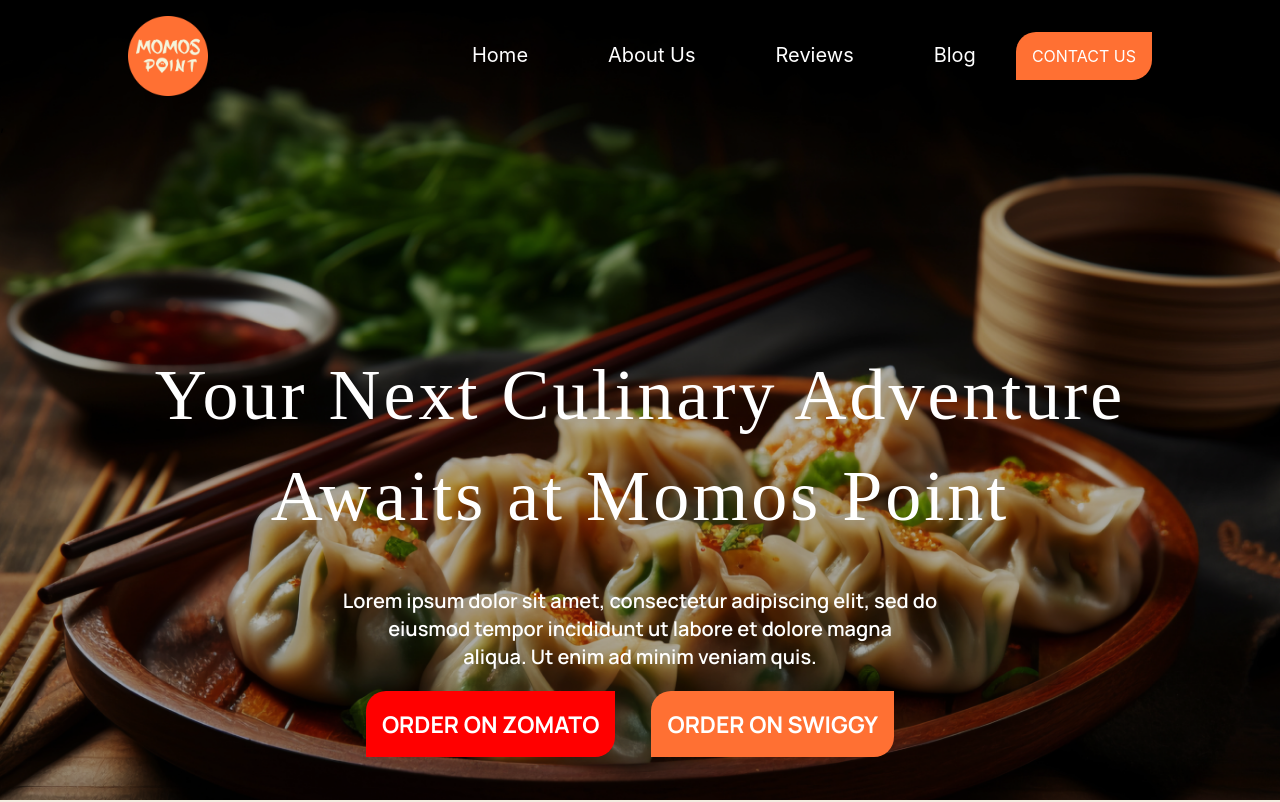
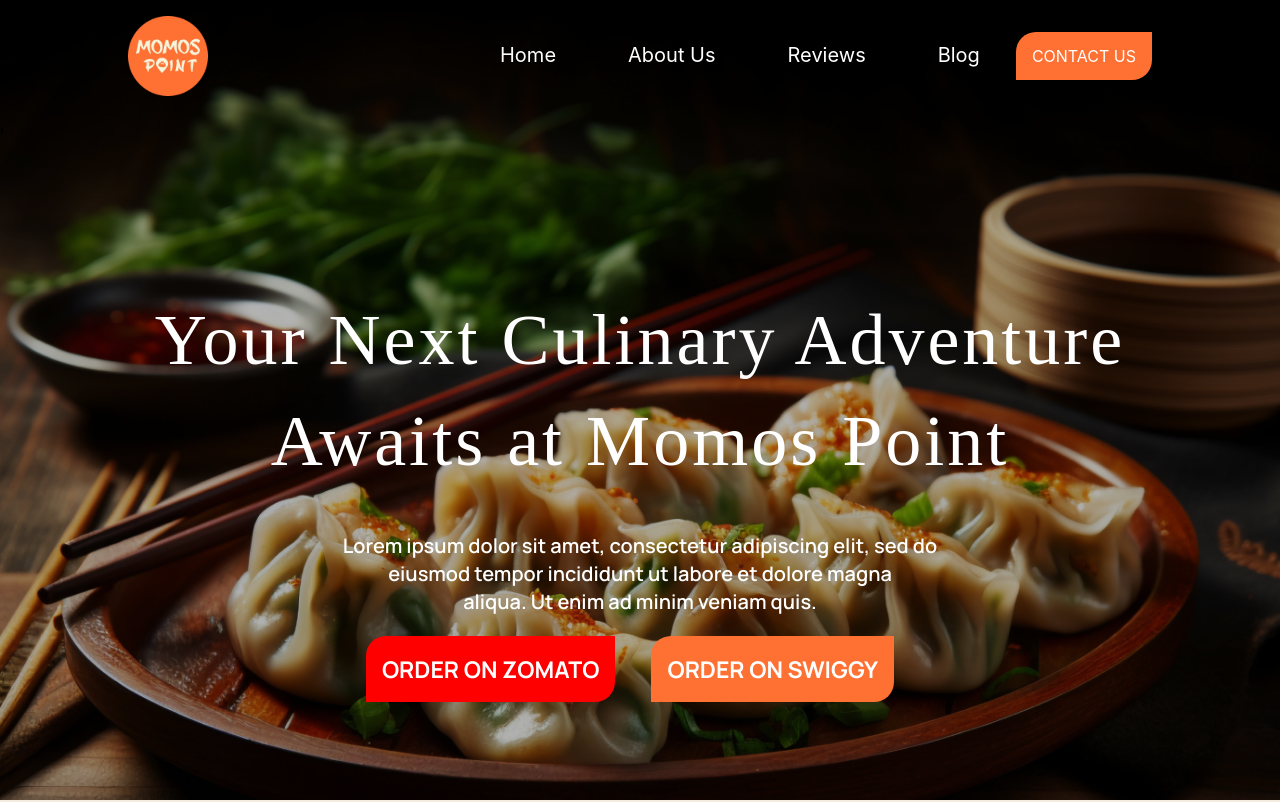
Before and after one commit to prabhat135/Momos-Point, a React (Vite) app: page /#/ in a window 1280 px wide. Shown: the top 802 px of the page. Built offline with nearby package versions, Linux system fonts and the light colour scheme; a web font is replaced by a local one.

Commit message:
main screen respomsive height issue solved

```diff
--- a/components/ContactForm.jsx
+++ b/components/ContactForm.jsx
@@ -208,7 +208,7 @@
             </div>
             <DialogActions>
               <div className="p-2 sm:p-4 md:p-6 justify-center items-center mx-auto text-center">
-                      <button type="submit" className="w-full contactusButton bg-white px-10 py-2 font-bold uppercase">Submit</button>
+                <button type="submit" className="w-full contactusButton bg-[#F3EDE1] px-10 py-2 font-bold uppercase">Submit</button>
               </div>
             </DialogActions>
           </form>
--- a/components/Header.jsx
+++ b/components/Header.jsx
@@ -57,10 +57,10 @@
                 <path strokeLinecap="round" strokeLinejoin="round" d="M3.75 6.75h16.5M3.75 12h16.5m-16.5 5.25h16.5" />
               </svg>
               <nav className='md:block hidden'>
-                <Link className="lg:mx-10 md:mx-6" to="/">Home</Link>
-                <Link className="lg:mx-10 md:mx-6" to="/#about">About Us</Link>
-                <Link className="lg:mx-10 md:mx-6" to="/#reviews">Reviews</Link>
-                <Link className="lg:mx-10 md:mx-6" to="/#blog">Blog</Link>
+                <Link className="lg:mx-9 md:mx-6" to="/">Home</Link>
+                <Link className="lg:mx-9 md:mx-6" to="/#about">About Us</Link>
+                <Link className="lg:mx-9 md:mx-6" to="/#reviews">Reviews</Link>
+                <Link className="lg:mx-9 md:mx-6" to="/#blog">Blog</Link>
                 <button onClick={() => setIsOpen(true)} className="contact-button">CONTACT US</button>
               </nav>
             </>
--- a/src/Footer.jsx
+++ b/src/Footer.jsx
@@ -3,10 +3,8 @@
 const Footer = () => {
   return (
     <div className='text-center bg-[#333] text-white md:pl-32 md:pr-32 p-6'>
-      <hr className='
-      text-gray-600
-   opacity-50
-' />
+      <hr className='text-gray-600 opacity-50' />
+
       <span className='text-md'>
         All rights reserved Momos Point &copy; {new Date().getFullYear()}
       </span>
--- a/src/MainPage.jsx
+++ b/src/MainPage.jsx
@@ -13,13 +13,16 @@
       {/* Home section */}
       <div
         id="home"
-        className="home flex flex-col items-center justify-center text-center min-h-[830px]"
+        className="home flex flex-col items-center justify-center text-center"
+        style={{
+          minHeight: "90vh",
+        }}
       >
-        <div className="home_content">
-          <h1 className="text-2xl md:text-4xl lg:text-7xl">
+        <div className="home_content h-auto">
+          <h1 className="text-2xl md:text-5xl lg:text-7xl">
             Your Next Culinary Adventure
           </h1>
-          <h1 className="text-2xl md:text-4xl lg:text-7xl">
+          <h1 className="text-2xl md:text-5xl lg:text-7xl">
             Awaits at Momos Point
           </h1>
           <p className="text-base md:text-lg lg:text-xl">
@@ -40,9 +43,9 @@
       </div>
 
       {/* About section */}
-      <div id="about" className="about md:px-32 lg:pb-20 p-6 lg:pt-40">
+      <div id="about" className="about md:px-32 lg:pb-20 p-12 lg:pt-40">
         <div className="aboutus flex flex-col md:flex-row lg:pb-20">
-          <div className="w-full md:w-1/2 text-center items-center justify-center">
+          <div className="w-full md:w-1/2 flex items-center justify-center">
             <img className="w-3/4" src="./images/aboutus.png" alt="About Us" />
           </div>
           <div className="aboutus_content w-full md:w-1/2 p-2 md:p-6 lg:p-12">
@@ -246,7 +249,7 @@
           </div>
         </div>
 
-        <div className="footer-content flex flex-col md:flex-row md:p-12 p-6">
+        <div className="footer-content flex flex-col md:flex-row md:py-12 md:px-32 p-6">
           <div className="footer-logo text-center md:text-left items-center justify-center" >
             {/* Logo */}
             <img
```
Lines whose indentation alone changed are shown as unchanged.
